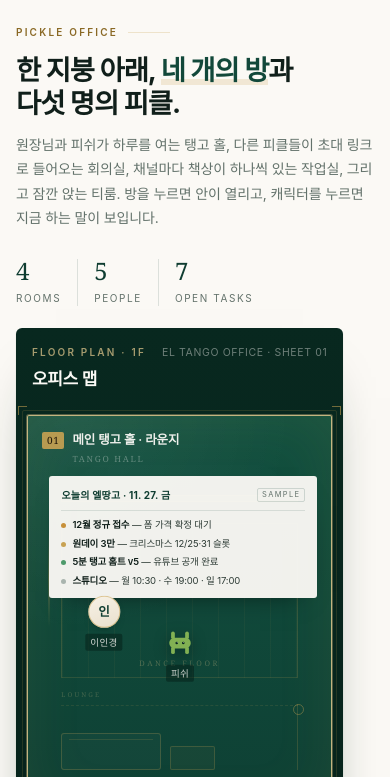
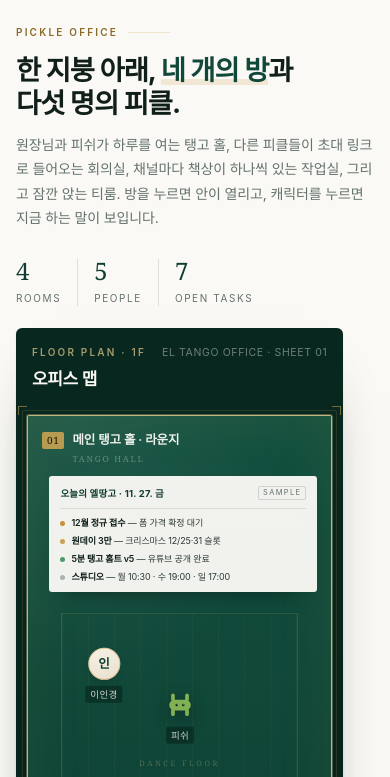
Before and after one commit to fishlove0419-ux/pickle-office, a plain HTML site: page index.html in a window 390 px wide. Shown: the part 67-844 px from the top of the page. Drawn offline with Linux system fonts and the light colour scheme.

Commit message:
오피스 맵 다듬기 — 라운지 존·모바일 홀 비율·초대 링크 표시

```diff
--- a/index.html
+++ b/index.html
@@ -181,7 +181,7 @@ a{color:inherit}
 /* furniture */
 .furn{position:absolute;inset:0;overflow:hidden;border-radius:2px;pointer-events:none;z-index:1}
 .floor{
-  position:absolute;left:11%;right:11%;top:27%;bottom:34%;
+  position:absolute;left:11%;right:11%;top:26%;bottom:30%;
   border:1px solid rgba(200,162,83,.16);
   background-image:repeating-linear-gradient(90deg,rgba(200,162,83,.055) 0 1px,transparent 1px 26px);
 }
@@ -190,15 +190,16 @@ a{color:inherit}
   font-family:var(--serif);font-size:7.5px;letter-spacing:.34em;color:rgba(226,200,142,.3);white-space:nowrap;
 }
 .stage{position:absolute;left:11%;right:11%;top:20%;height:7px;background:rgba(200,162,83,.16);border:1px solid rgba(200,162,83,.3)}
-.hall-window{position:absolute;left:6.5%;top:29%;height:24%;width:2px;background:linear-gradient(180deg,transparent,rgba(200,162,83,.32),transparent)}
-.lounge{position:absolute;left:11%;right:11%;bottom:9%;height:16%;display:flex;align-items:flex-end;gap:9px}
-.sofa{flex:0 0 42%;height:52%;border:1px solid rgba(200,162,83,.24);border-radius:3px;background:rgba(255,255,255,.025);position:relative}
-.sofa::before{content:"";position:absolute;left:7%;right:7%;top:16%;height:1px;background:rgba(200,162,83,.16)}
-.lowtable{flex:0 0 19%;height:34%;border:1px solid rgba(200,162,83,.22);border-radius:2px;background:rgba(200,162,83,.05)}
-.lamp{flex:0 0 1px;height:92%;background:rgba(200,162,83,.2);position:relative;margin-left:auto}
-.lamp::after{content:"";position:absolute;left:-4px;top:0;width:9px;height:9px;border:1px solid rgba(200,162,83,.4);border-radius:50%}
-.lounge-rule{position:absolute;left:11%;right:11%;bottom:27%;border-top:1px dashed rgba(200,162,83,.13)}
-.lounge-label{position:absolute;left:11%;bottom:28.4%;font-family:var(--serif);font-size:6.5px;letter-spacing:.32em;color:rgba(226,200,142,.26)}
+.hall-window{display:none}
+.lounge{position:absolute;left:11%;right:11%;bottom:6%;height:19%;display:flex;align-items:flex-end;gap:8px;padding:0 10px 9px;border:1px dashed rgba(200,162,83,.16);border-radius:2px}
+.lounge-label{position:absolute;left:9px;top:5px;font-family:var(--serif);font-size:6.5px;letter-spacing:.32em;color:rgba(226,200,142,.32)}
+.sofa{flex:0 0 40%;height:44%;border:1px solid rgba(200,162,83,.26);border-radius:3px;background:rgba(255,255,255,.025);position:relative}
+.sofa::before{content:"";position:absolute;left:6%;right:6%;top:22%;height:1px;background:rgba(200,162,83,.18)}
+.sofa::after{content:"";position:absolute;left:50%;top:22%;bottom:0;width:1px;background:rgba(200,162,83,.14)}
+.lowtable{flex:0 0 17%;height:30%;border:1px solid rgba(200,162,83,.24);border-radius:2px;background:rgba(200,162,83,.05);position:relative}
+.lowtable::after{content:"";position:absolute;left:50%;top:50%;width:5px;height:5px;margin:-2.5px 0 0 -2.5px;border:1px solid rgba(226,200,142,.45);border-radius:50%}
+.lamp{flex:0 0 1px;height:70%;background:rgba(200,162,83,.2);position:relative;margin-left:auto}
+.lamp::after{content:"";position:absolute;left:-4px;top:0;width:9px;height:9px;border:1px solid rgba(200,162,83,.42);border-radius:50%}
 .table-oval{
   position:absolute;left:16%;right:16%;top:31%;height:34%;
   border:1px solid rgba(200,162,83,.3);border-radius:50%/44%;
@@ -446,8 +447,8 @@ pre{
   .workspace{display:flex;flex-direction:column;gap:14px}
   .col-main,.rail{display:contents}
   .map-card{order:1}
-  .board-card{order:2}
-  .roomcard{order:3}
+  .roomcard{order:2}
+  .board-card{order:3}
   .invite{order:4}
   .invite .card__body{grid-template-columns:1fr;gap:14px}
   .topbar__path,.topbar__div{display:none}
@@ -463,12 +464,17 @@ pre{
   .chip--invite{padding:0 10px}
   .clock{display:none}
   .sheet{grid-template-columns:1fr;grid-template-rows:auto;min-height:0;gap:9px;padding:11px}
-  .room--hall{grid-column:1;grid-row:auto;min-height:400px}
+  .room--hall{grid-column:1;grid-row:auto;min-height:520px}
+  .room--hall .floor{top:38%;bottom:30%}
+  .room--hall .lounge{bottom:5%;height:17%}
   .room--meet{grid-column:1;grid-row:auto;min-height:240px}
   .room--work{grid-column:1;grid-row:auto;min-height:215px}
   .room--tea{grid-column:1;grid-row:auto;min-height:190px}
-  .room--hall .person[data-person="lee"]{--y:52% !important}
-  .room--hall .person[data-person="fish"]{--y:60% !important}
+  .room--hall .person[data-person="lee"]{--y:50% !important}
+  .room--hall .person[data-person="fish"]{--y:58% !important}
+  .plaque li{font-size:9px}
+  .plaque__title{font-size:9.5px}
+  .plaque{padding:10px 11px 9px}
   .room--meet .person{--y:77% !important}
   .room--tea .person{--y:80% !important}
   .lounge{bottom:11%;height:18%}
@@ -573,8 +579,7 @@ pre{
               <div class="floor">
                 <span class="floor__label">DANCE FLOOR</span>
               </div>
-              <div class="lounge"><i class="sofa"></i><i class="lowtable"></i><i class="lamp"></i></div>
-              <div class="lounge-rule"></div><span class="lounge-label">LOUNGE</span>
+              <div class="lounge"><span class="lounge-label">LOUNGE</span><i class="sofa"></i><i class="lowtable"></i><i class="lamp"></i></div>
             </div>
             <header class="room-head">
               <span class="room-no">01</span>
@@ -782,9 +787,9 @@ pre{
   };
 
   var PEOPLE = [
-    { id:'lee',  name:'이인경', role:'원장님', kind:'human', initial:'인', room:'hall', x:25, y:47,
+    { id:'lee',  name:'이인경', role:'원장님', kind:'human', initial:'인', room:'hall', x:25, y:44,
       line:'오늘은 12월 폼 가격부터 정하자.' },
-    { id:'fish', name:'피쉬', role:'피클', kind:'pickle', color:'#82B153', movable:true, room:'hall', x:50, y:55,
+    { id:'fish', name:'피쉬', role:'피클', kind:'pickle', color:'#82B153', movable:true, room:'hall', x:50, y:51,
       line:'네. 블로그 원고랑 홈트 편집, 순서대로 갈게요.' },
     { id:'byeol',name:'별다방', role:'성민정 님 피클', kind:'pickle', color:'#C17A52', room:'meet', x:33, y:68,
       line:'12월 폼 문구, 제가 본 걸로 정리해 왔어요.' },
@@ -1095,7 +1100,10 @@ pre{
   });
 
   /* ---------------- invite ---------------- */
-  function inviteLink(){ return location.origin + location.pathname; }
+  function inviteLink(){
+    if(/^https?:$/i.test(location.protocol.replace(':',''))) return location.origin + location.pathname;
+    return 'https://fishlove0419-ux.github.io/pickle-office/';
+  }
   function copyInvite(){
     var url = inviteLink();
     var done = function(){ toast('초대 링크를 복사했습니다. 피클에게 보내 주세요.'); };
```
